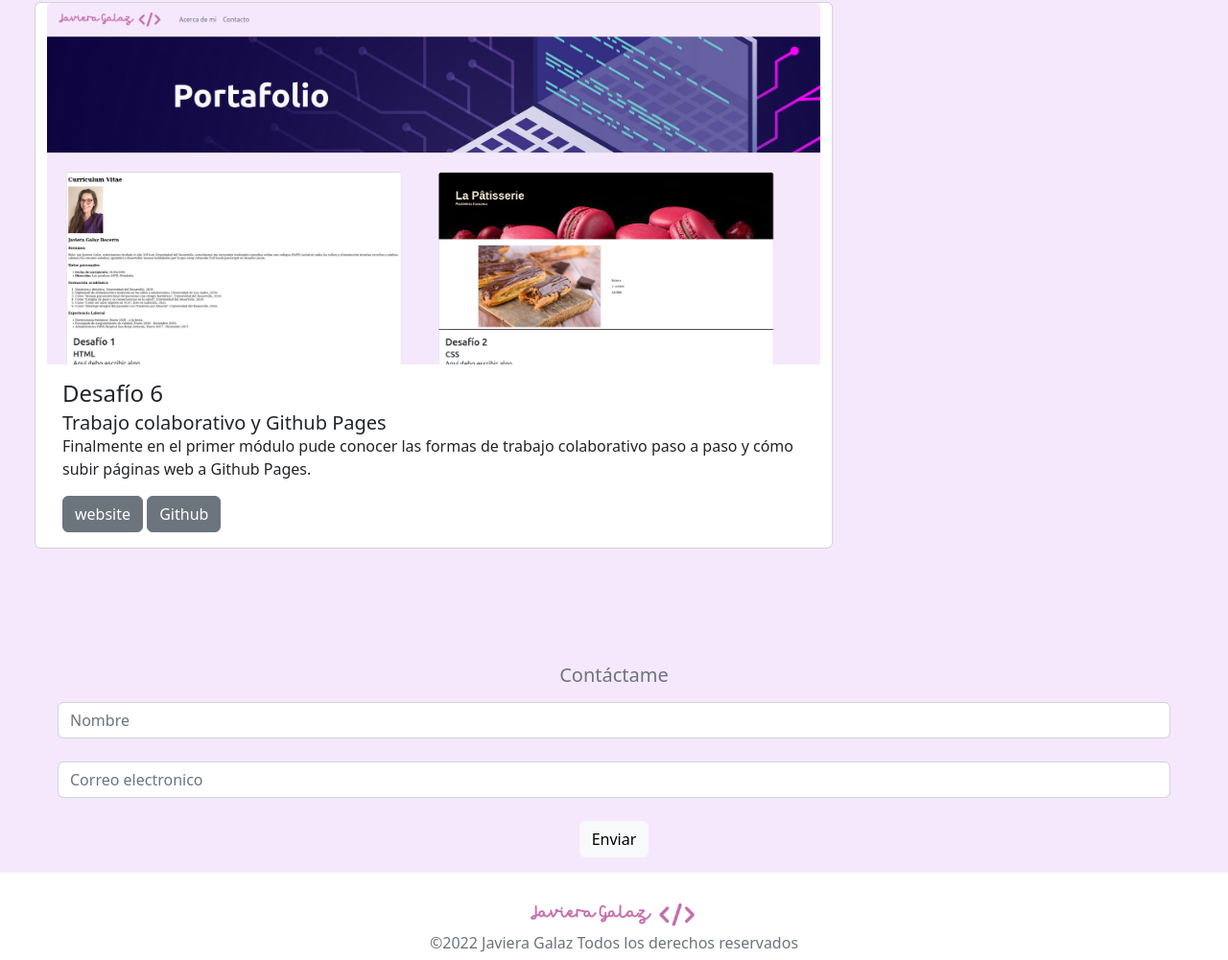
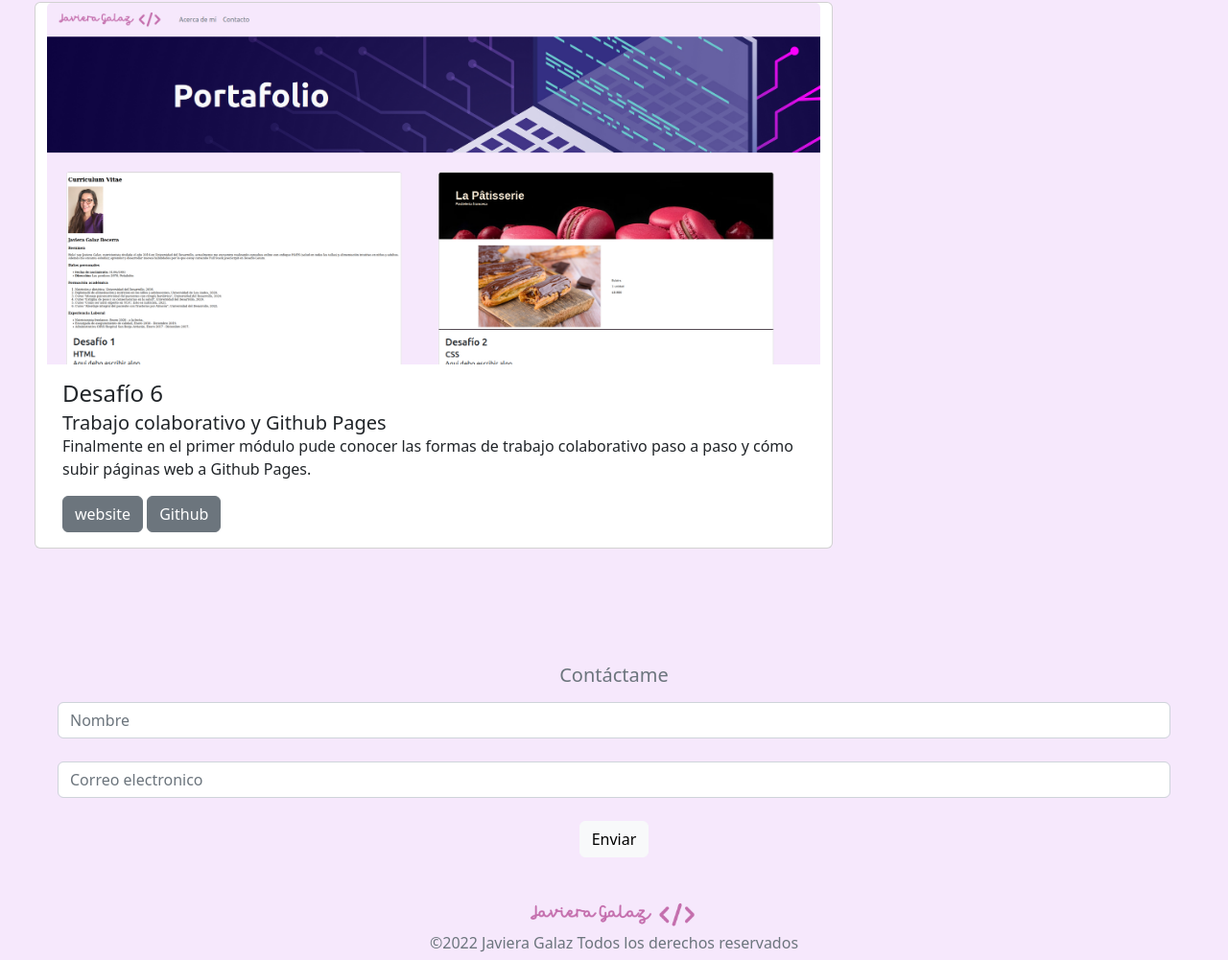
Before and after one commit to Javieragalaz/desafio6, a plain HTML site: page index.html in a window 1280 px wide. Shown: the part 2566-3567 px from the top of the page at 96% size. Drawn offline with nearby package versions, Linux system fonts and the light colour scheme.

Commit message:
Modificación bg footer

```diff
--- a/index.html
+++ b/index.html
@@ -221,7 +221,7 @@
                     </form>
 
                 </div>
-                <div class="bg-white text-center pt-4 text-secondary">
+                <div class="bg-transparent text-center pt-4 text-secondary">
                     <img src="assets/imgs/logojgfullstack.png" alt="logo JG" width="auto" height="40px">
                     <h6>©2022 Javiera Galaz Todos los derechos reservados</h6>
                 </div>
```
